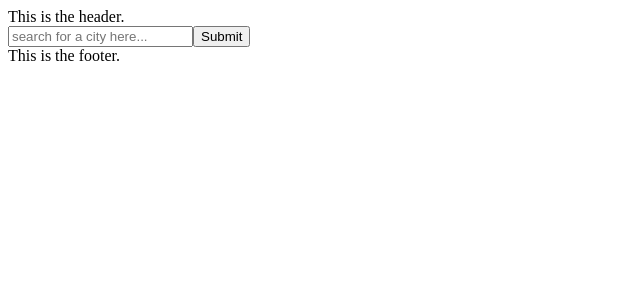
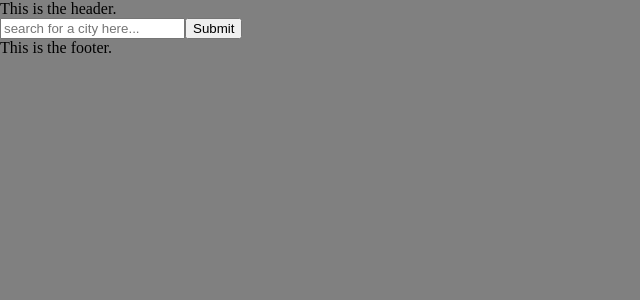
Before and after one commit to DominicWells/React-Weather-App, a React (Create React App) app: page / in a window 1280 px wide. Shown: the top 300 px of the page, without its empty margins (0-640 px from the left). Built offline with nearby package versions, Linux system fonts and the light colour scheme; the HTML template or start-up script is replaced by a standard one.

Commit message:
first test storybook component

```diff
--- a/public/index.html
+++ b/public/index.html
@@ -23,8 +23,14 @@
       Learn how to configure a non-root public URL by running `npm run build`.
     -->
     <title>React App</title>
+    <!-- overwrite some possible user agent stylesheet values in the absence of our own stylesheet -->
+    <style>
+        body {
+            margin: 0
+        }
+    </style>
   </head>
-  <body>
+  <body >
     <noscript>You need to enable JavaScript to run this app.</noscript>
     <div id="root"></div>
     <!--
--- a/src/App.js
+++ b/src/App.js
@@ -1,17 +1,25 @@
 import React from 'react';
+import styled from 'styled-components'
 
 // Components
 import Header from './Header'
 import WeatherContainer from './Weather/WeatherContainer'
 import Footer from './Footer'
 
-function App() {
+const AppWrapper = styled.div`
+    background-color: grey;
+    height: 100vh;
+    padding: 0;
+    margin: 0;
+`;
+
+const App = () => {
   return (
-    <React.Fragment>
+    <AppWrapper>
       <Header />
       <WeatherContainer />
       <Footer />
-    </React.Fragment>
+    </AppWrapper>
   )
 }
 
--- a/src/Header.js
+++ b/src/Header.js
@@ -1,4 +1,5 @@
 import React from 'react'
+import styled from 'styled-components'
 
 const Header = () => {
     return (
```
Also changed, not shown: 2 other files (tests, documents, lock files or other folders).
